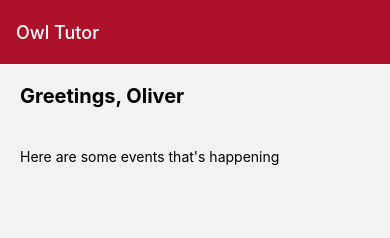
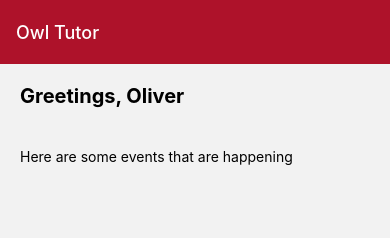
Before and after one commit to OwlHacks2022/owl-tutor-rn, a React Native app: screen /Home in a window 390 px wide. Shown: the top 238 px of the page. Built offline with nearby package versions, Linux system fonts and the light colour scheme.

Commit message:
update temp text

```diff
--- a/screens/HomeScreen.jsx
+++ b/screens/HomeScreen.jsx
@@ -13,7 +13,7 @@ export default function HomeScreen() {
 				<Text style={styles.greetings}>Greetings, Oliver</Text>
 			</View>
 			<View style={styles.calenderContainer}>
-				<Text>Here are some events that's happening</Text>
+				<Text>Here are some events that are happening</Text>
 			</View>
 		</View>
 	);
```
